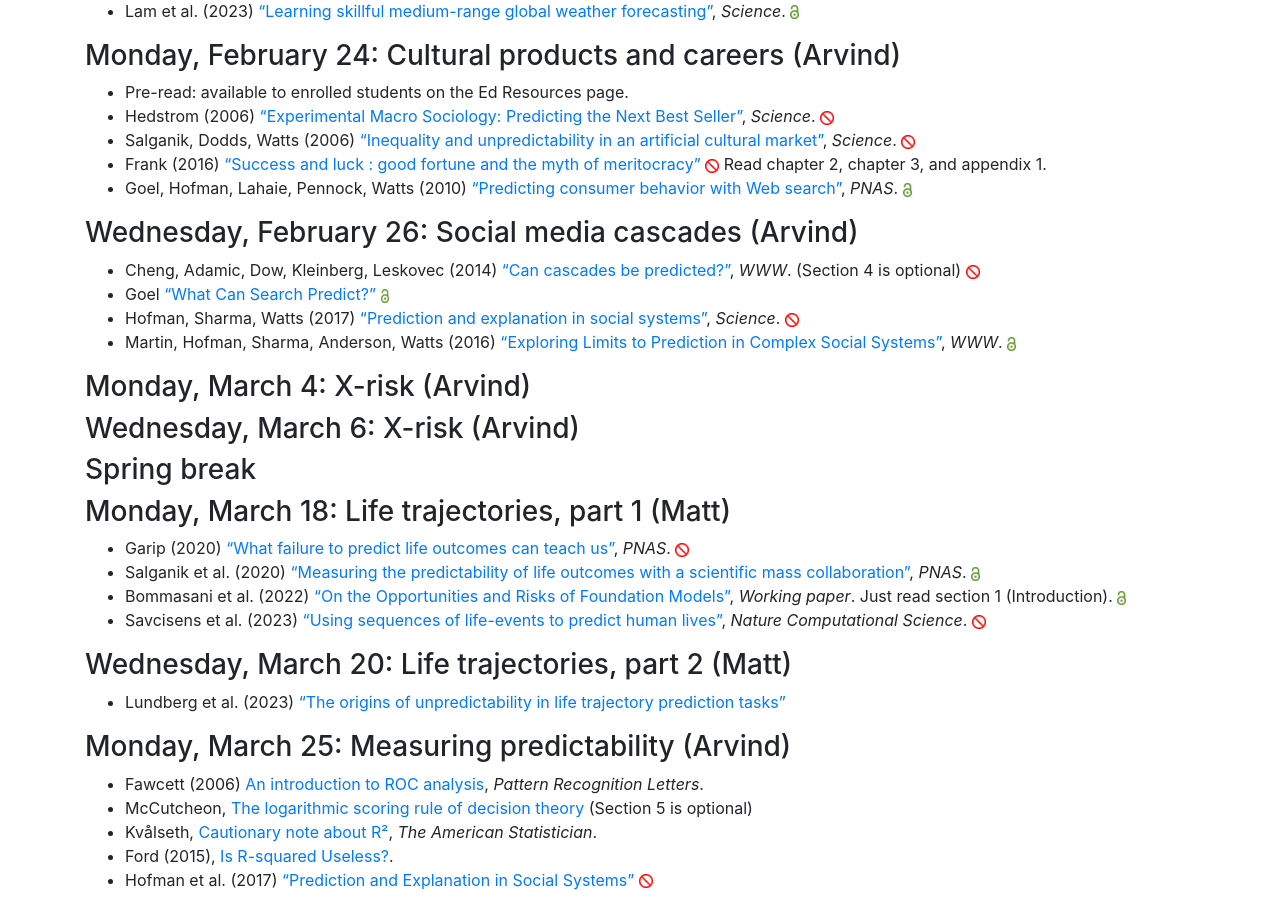
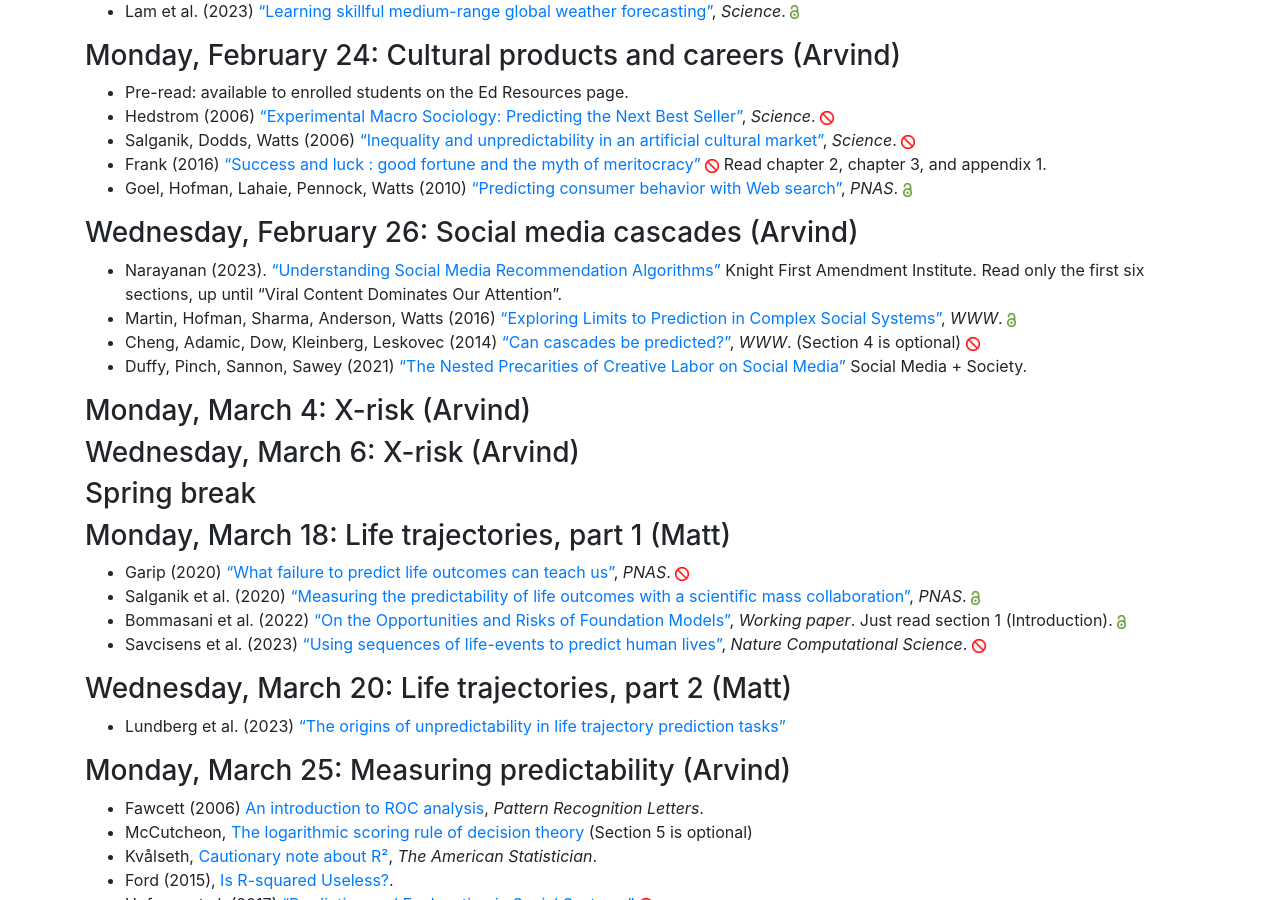
Before and after one commit to msalganik/soc555-cos598J_s2024, a Jekyll site: the page built from readings.md, in a window 1280 px wide and 900 px high, scrolled down 1814 px. Built offline with Jekyll 4.4.1, drawn with Linux system fonts in a browser that asks for light colours; comment, search, counter and statistics services are not loaded.

Commit message:
cascades

```diff
--- a/readings.md
+++ b/readings.md
@@ -92,10 +92,10 @@ No required reading before class.
 
 ### Wednesday, February 26: Social media cascades (Arvind)
 
+- Narayanan (2023). ["Understanding Social Media Recommendation Algorithms"](Understanding Social Media Recommendation Algorithms) Knight First Amendment Institute. Read only the first six sections, up until "Viral Content Dominates Our Attention".
+- Martin, Hofman, Sharma, Anderson, Watts (2016) ["Exploring Limits to Prediction in Complex Social Systems"](https://arxiv.org/abs/1602.01013), _WWW_. <img src="https://msalganik.github.io/soc555-cos598J_s2024/images/open.png" style="display: inline; height: 14px;" />
 - Cheng, Adamic, Dow, Kleinberg, Leskovec (2014) ["Can cascades be predicted?"](https://doi.org/10.1145/2566486.2567997), _WWW_. (Section 4 is optional) <img src="https://msalganik.github.io/soc555-cos598J_s2024/images/closed.png" style="display: inline; height: 14px;" />
-- Goel ["What Can Search Predict?"](http://messymatters.com/what-can-search-predict/) <img src="https://msalganik.github.io/soc555-cos598J_s2024/images/open.png" style="display: inline; height: 14px;" />
-- Hofman, Sharma, Watts (2017) ["Prediction and explanation in social systems"](https://dx.doi.org/10.1126/science.aal3856), _Science_. <img src="https://msalganik.github.io/soc555-cos598J_s2024/images/closed.png" style="display: inline; height: 14px;" />
-- Martin, Hofman, Sharma, Anderson, Watts (2016) ["Exploring Limits to Prediction in Complex Social Systems"](https://arxiv.org/abs/1602.01013), _WWW_. <img src="https://msalganik.github.io/soc555-cos598J_s2024/images/open.png" style="display: inline; height: 14px;" />
+- Duffy, Pinch, Sannon, Sawey (2021) ["The Nested Precarities of Creative Labor on Social Media"](https://journals.sagepub.com/doi/full/10.1177/20563051211021368) Social Media + Society.
 
 ### Monday, March 4: X-risk (Arvind)
 
```
